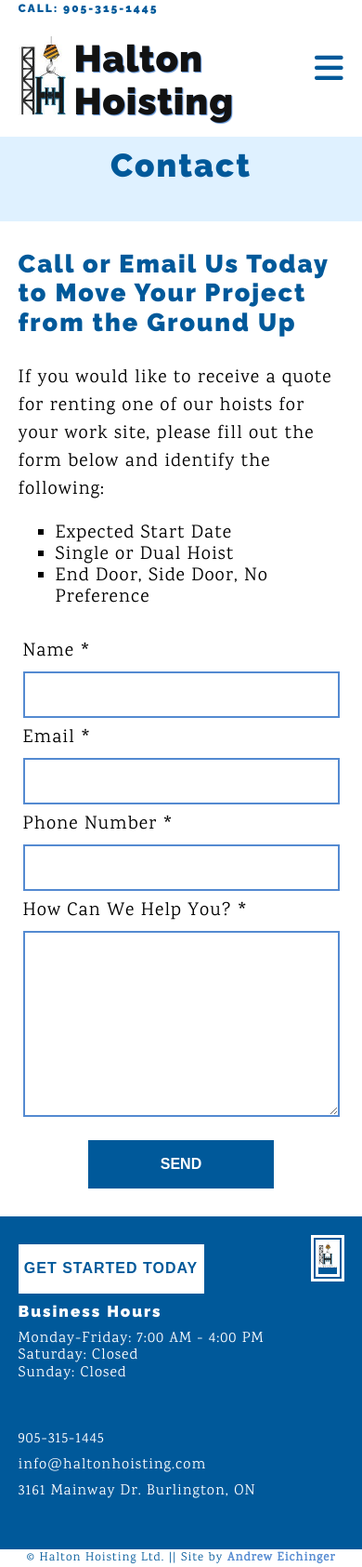
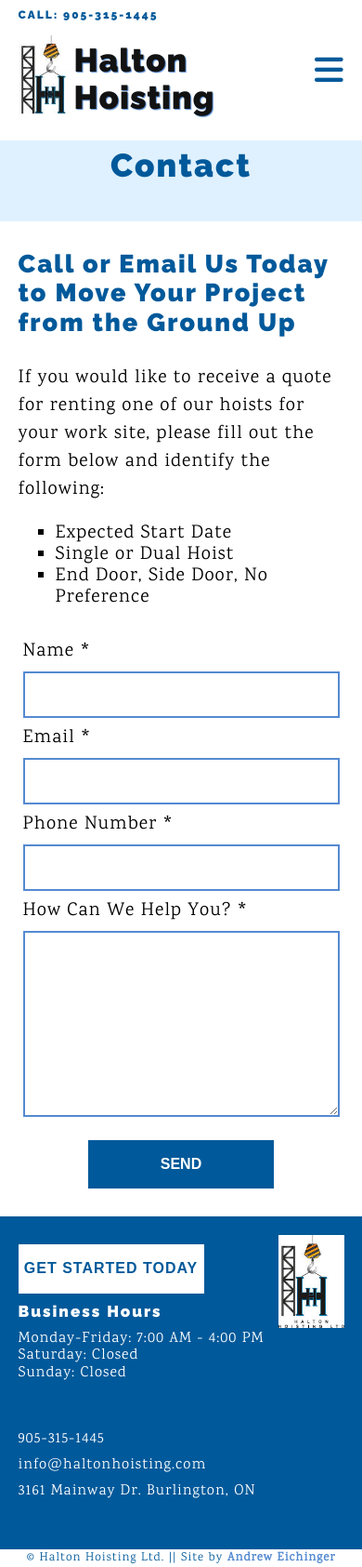
Before and after one commit to andreweich/halton-hoisting, a plain HTML site: page contact.html in a window 390 px wide. Shown: the whole page at 93% size. Drawn offline with Linux system fonts and the light colour scheme.

Commit message:
logo change

```diff
--- a/styles/sass/_header.scss
+++ b/styles/sass/_header.scss
@@ -45,7 +45,7 @@
 }
 
 .logo-container {
-    margin-top: 5px;
+    margin: 10px 0;
     min-width: 50%;
     display: flex;
 
--- a/styles/sass/_home.scss
+++ b/styles/sass/_home.scss
@@ -159,10 +159,7 @@
 }
 
 .logo-2 {
-    max-width: 150px;
-    min-width: 150px;
-    border: 8px solid #FFF;
-    border-style: double;
+    width: 220px;
     align-self: center;
 }
 
--- a/styles/sass/_media-queries.scss
+++ b/styles/sass/_media-queries.scss
@@ -1,5 +1,10 @@
+@media(max-width: 1078px) {
+    h1 {
+        font-size: 5rem;
+    }
+}
 
-@media(max-width: 948px) {
+@media(max-width: 971px) {
     .navbar {
         position: fixed;
         top: 0;
@@ -19,6 +24,15 @@
     .hamburger {
         display: flex;
         z-index: 200;
+    }
+
+    aside {
+        top: 10px;
+        left: 0;
+
+        h4 {
+            font-size: 1.2rem;
+        }
     }
 
     h1 {
@@ -117,7 +131,7 @@
         position: absolute;
         top: 0;
         right: 0;
-        max-width: 10%;
+        max-width: 20%;
         min-width: 10%;
     }
 
@@ -133,7 +147,7 @@
 
 @media(max-width: 570px) {
     h1 {
-        font-size: 4rem;
+        font-size: 3.5rem;
     }
 
     .headings {
@@ -144,15 +158,6 @@
         }
     }
 
-    aside {
-        top: 3px;
-        left: 0;
-
-        h4 {
-            font-size: 1.2rem;
-        }
-    }
-
     .hamburger {
         font-size: 3.5rem;
     }
```
Also changed, not shown: index.html (+2 -3 lines), assets/HH LOGO font_page-0001.jpg (added), styles/style.css.
